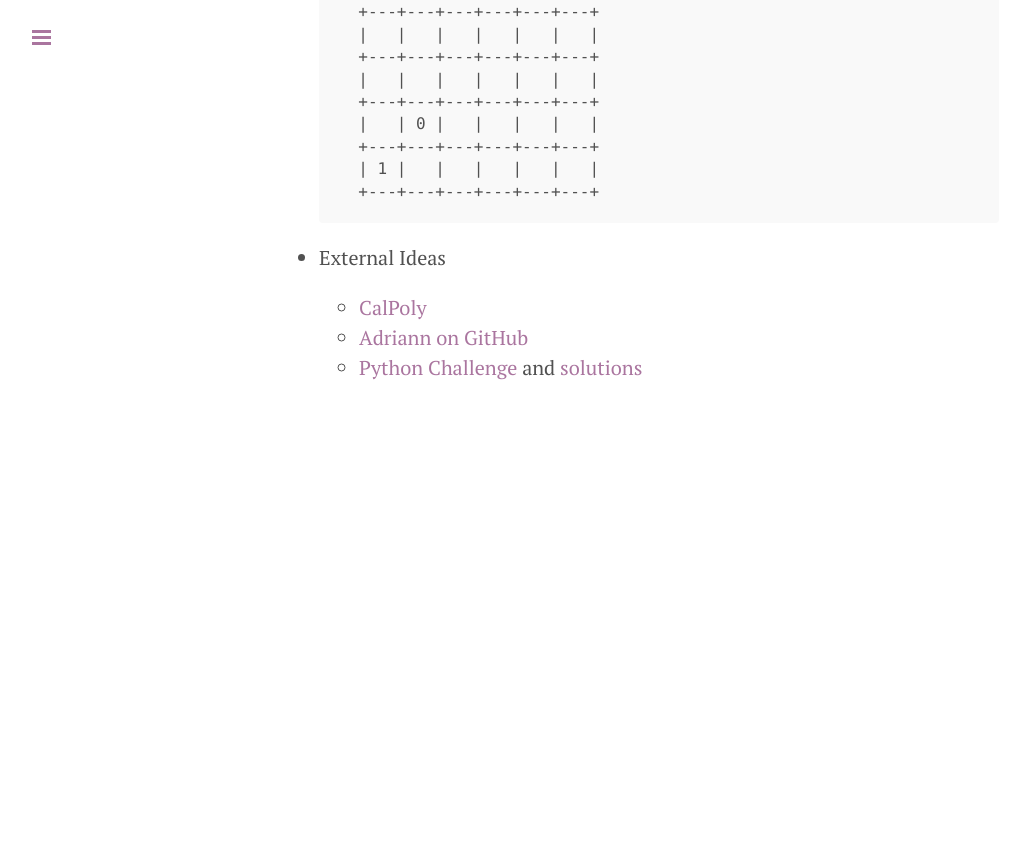
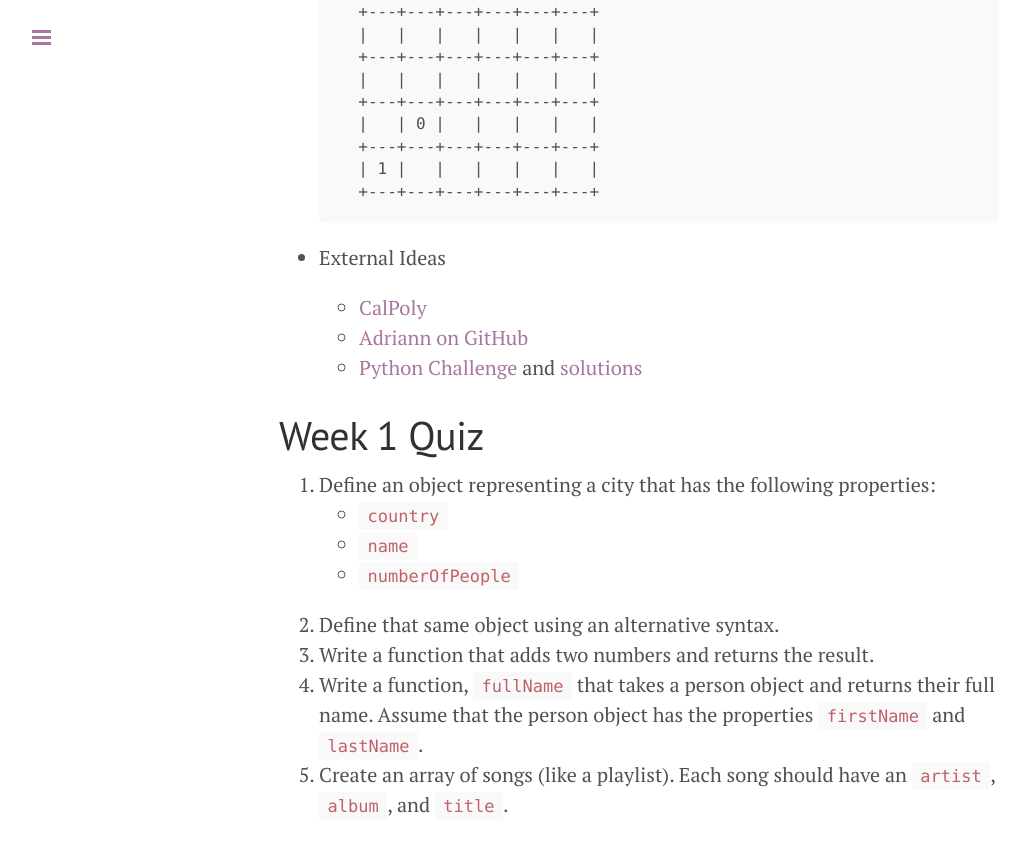
Before and after one commit to wbyoung/jsi, a Jekyll site: the page built from _posts/00-01-05-more-js-notes.md, in a window 1280 px wide and 900 px high, scrolled down 1691 px. Shown: the top 855 px of the window, without its empty margins (1-1027 px from the left). Built offline with Jekyll 4.4.1, drawn with Linux system fonts in a browser that asks for light colours; nearby versions of some CDN libraries; Markdown is read by kramdown in place of the engine named in the settings; before the commit the page ends 2154 px from its top, so only the background shows below that.

Commit message:
Week one quiz.

```diff
--- a/_posts/00-01-05-more-js-notes.md
+++ b/_posts/00-01-05-more-js-notes.md
@@ -76,6 +76,18 @@ with a few more problems, here are some ideas:
   - [Adriann on GitHub][adriann]
   - [Python Challenge][python-challenge] and [solutions][python-challenge-solutions]
 
+# Week 1 Quiz
+
+1. Define an object representing a city that has the following properties:
+   - `country`
+   - `name`
+   - `numberOfPeople`
+1. Define that same object using an alternative syntax.
+1. Write a function that adds two numbers and returns the result.
+1. Write a function, `fullName` that takes a person object and returns their full name. Assume that the person object has the properties `firstName` and `lastName`.
+1. Create an array of songs (like a playlist). Each song should have an
+`artist`, `album`, and `title`.
+
 [calpoly]: http://users.csc.calpoly.edu/~jdalbey/103/Projects/ProgrammingPractice.html
 [adriann]: http://adriann.github.io/programming_problems.html
 [python-challenge]: http://www.pythonchallenge.com
```
